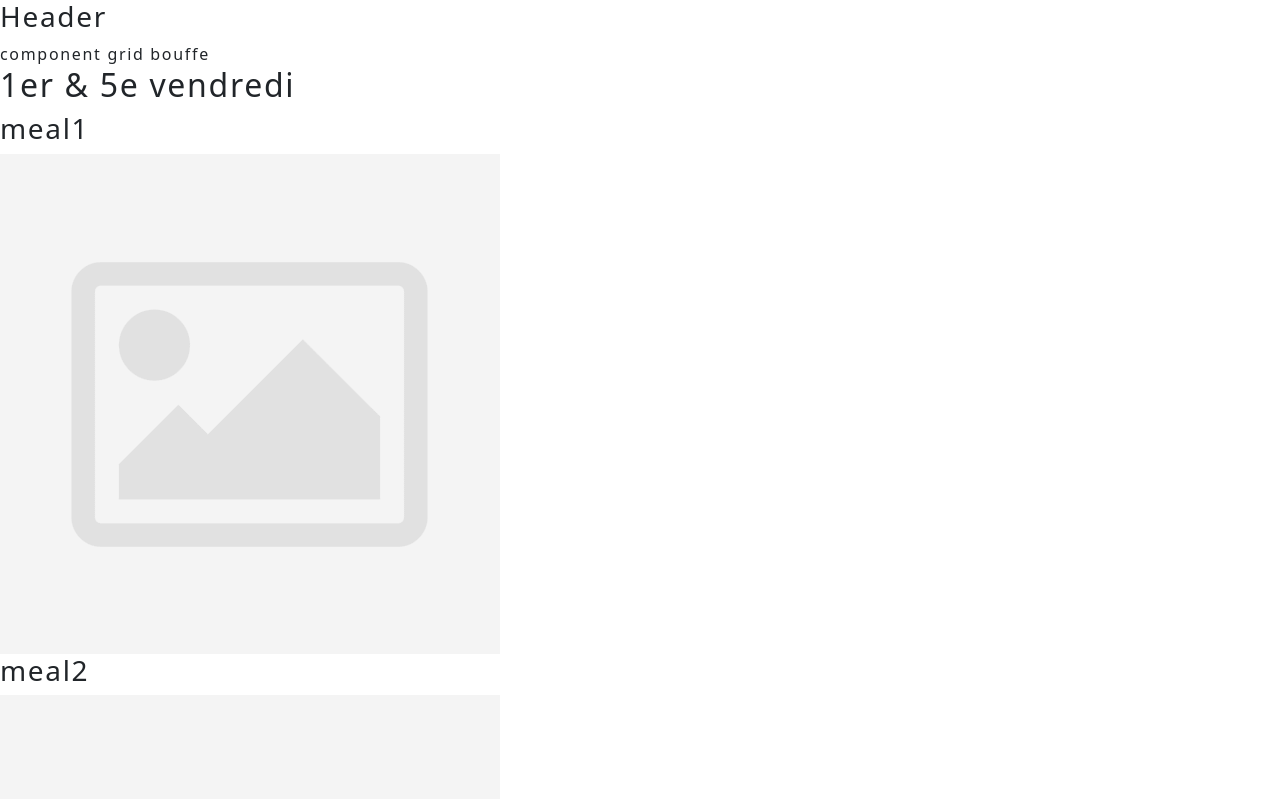
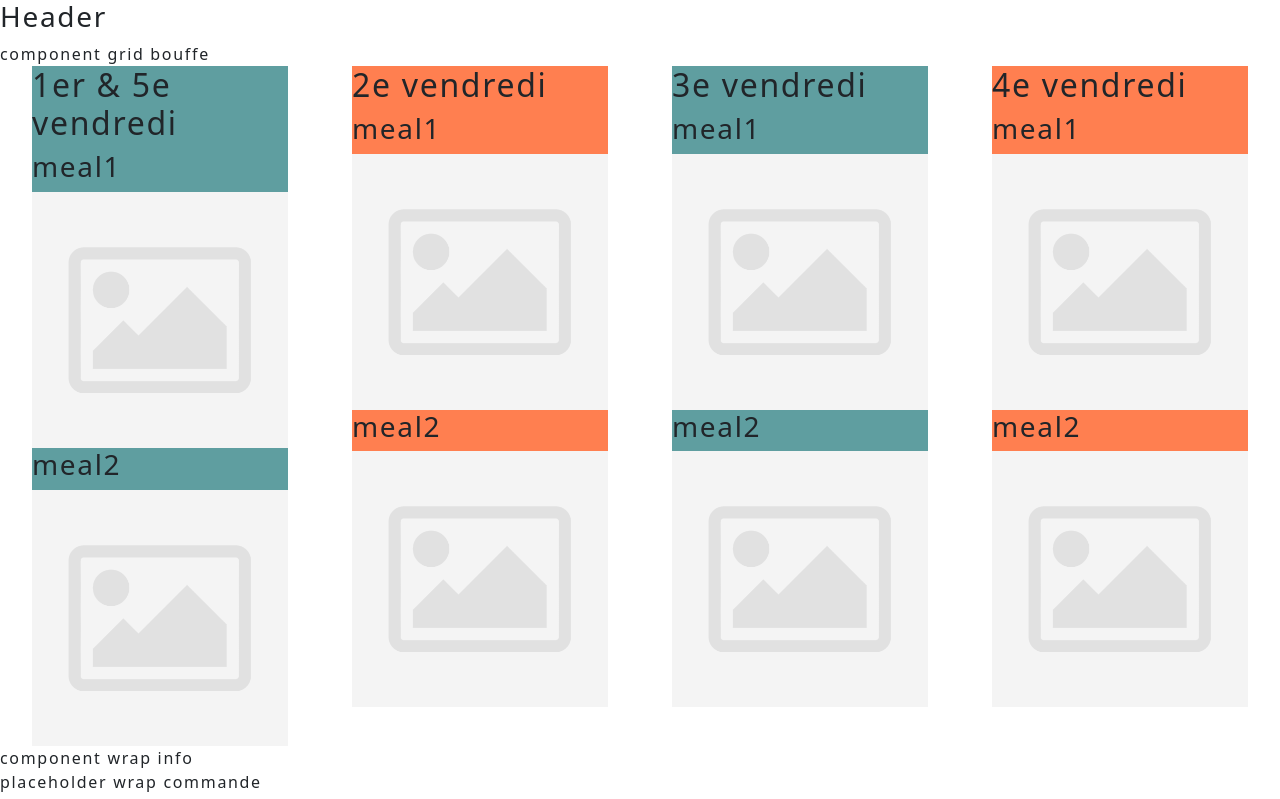
Before and after one commit to Kebrouh/cagiotti, a Vue app: page /#/ in a window 1280 px wide. Shown: the top 799 px of the page. Built offline with nearby package versions, Linux system fonts and the light colour scheme.

Commit message:
feature-gridMeal-posBase

```diff
--- a/src/assets/main.scss
+++ b/src/assets/main.scss
@@ -8,6 +8,6 @@
 @import './scss/base/typo';
 @import './scss/base/variables';
 
-// @import './scss/components/components.scss';
+@import './scss/components/components.scss';
 
 @import './node_modules/bootstrap/scss/bootstrap.scss';
--- a/src/assets/scss/base/_mixins.scss
+++ b/src/assets/scss/base/_mixins.scss
@@ -0,0 +1,25 @@
+// = = = = = = = = = = = = = = = = = = = = = = = = =
+//  Auteur : Olivier Daigneault
+// = = = = = = = = = = = = = = = = = = = = = = = = =
+
+@mixin setFlex($direction, $justify, $align){
+    display: flex;
+    flex-direction: $direction;
+    justify-content: $justify;
+    align-items: $align;
+}
+
+@mixin debug {
+    border : 5px red solid;
+}
+
+@mixin breakpoint-min($screen){
+    @media (min-width: #{$screen}px){
+        @content;
+    }
+ }
+
+@mixin resetBox{
+    padding : 0;
+    margin: 0;
+}
--- /dev/null
+++ b/src/assets/scss/components/components.scss
@@ -0,0 +1,5 @@
+@import "header/header.scss";
+
+@import "grid-meal/grid-meal.scss";
+
+@import "footer/footer.scss";
--- /dev/null
+++ b/src/assets/scss/components/grid-meal/grid-meal.scss
@@ -0,0 +1,136 @@
+.grid-meal{
+    position: relative;
+    width: 100%;
+
+    &>.grid{
+        @include setFlex(row, space-around, start);
+        position: relative;
+        margin: 0 auto;
+        width: 100%;
+
+        &>.groupe1{
+            width: 20%;
+
+            //temporaire !!!
+            background-color: cadetblue;
+
+            &>.meal1{
+                width: 100%;
+
+                &>.wrapImg{
+                    width: 100%;
+
+                    &>img{
+                        width: 100%;
+                        object-fit: cover;
+                    }
+                }
+            }
+            &>.meal2{
+                width: 100%;
+
+                &>.wrapImg{
+                    width: 100%;
+
+                    &>img{
+                        width: 100%;
+                        object-fit: cover;
+                    }
+                }
+            }
+        }
+        &>.groupe2{
+            width: 20%;
+
+            //temporaire !!!
+            background-color: coral;
+
+            &>.meal1{
+                width: 100%;
+
+                &>.wrapImg{
+                    width: 100%;
+
+                    &>img{
+                        width: 100%;
+                        object-fit: cover;
+                    }
+                }
+            }
+            &>.meal2{
+                width: 100%;
+
+                &>.wrapImg{
+                    width: 100%;
+
+                    &>img{
+                        width: 100%;
+                        object-fit: cover;
+                    }
+                }
+            }
+        }
+        &>.groupe3{
+            width: 20%;
+
+            //temporaire !!!
+            background-color: cadetblue;
+
+            &>.meal1{
+                width: 100%;
+
+                &>.wrapImg{
+                    width: 100%;
+
+                    &>img{
+                        width: 100%;
+                        object-fit: cover;
+                    }
+                }
+            }
+            &>.meal2{
+                width: 100%;
+
+                &>.wrapImg{
+                    width: 100%;
+
+                    &>img{
+                        width: 100%;
+                        object-fit: cover;
+                    }
+                }
+            }
+        }
+        &>.groupe4{
+            width: 20%;
+
+            //temporaire !!!
+            background-color: coral;
+
+            &>.meal1{
+                width: 100%;
+
+                &>.wrapImg{
+                    width: 100%;
+
+                    &>img{
+                        width: 100%;
+                        object-fit: cover;
+                    }
+                }
+            }
+            &>.meal2{
+                width: 100%;
+
+                &>.wrapImg{
+                    width: 100%;
+
+                    &>img{
+                        width: 100%;
+                        object-fit: cover;
+                    }
+                }
+            }
+        }
+    }
+}
--- a/src/components/AffichageData/AffichageGridMeal.vue
+++ b/src/components/AffichageData/AffichageGridMeal.vue
@@ -11,13 +11,13 @@
                 <h2>1er &amp; 5e vendredi</h2>
                 <div class="meal1">
                     <h3>meal1</h3>
-                    <div class="warpImg">
+                    <div class="wrapImg">
                         <img src="@/assets/img/no-img.png" alt="img-placeholder">
                     </div>
                 </div>
                 <div class="meal2">
                     <h3>meal2</h3>
-                    <div class="warpImg">
+                    <div class="wrapImg">
                         <img src="@/assets/img/no-img.png" alt="img-placeholder">
                     </div>
                 </div>
@@ -26,13 +26,13 @@
                 <h2>2e vendredi</h2>
                 <div class="meal1">
                     <h3>meal1</h3>
-                    <div class="warpImg">
+                    <div class="wrapImg">
                         <img src="@/assets/img/no-img.png" alt="img-placeholder">
                     </div>
                 </div>
                 <div class="meal2">
                     <h3>meal2</h3>
-                    <div class="warpImg">
+                    <div class="wrapImg">
                         <img src="@/assets/img/no-img.png" alt="img-placeholder">
                     </div>
                 </div>
@@ -41,13 +41,13 @@
                 <h2>3e vendredi</h2>
                 <div class="meal1">
                     <h3>meal1</h3>
-                    <div class="warpImg">
+                    <div class="wrapImg">
                         <img src="@/assets/img/no-img.png" alt="img-placeholder">
                     </div>
                 </div>
                 <div class="meal2">
                     <h3>meal2</h3>
-                    <div class="warpImg">
+                    <div class="wrapImg">
                         <img src="@/assets/img/no-img.png" alt="img-placeholder">
                     </div>
                 </div>
@@ -56,13 +56,13 @@
                 <h2>4e vendredi</h2>
                 <div class="meal1">
                     <h3>meal1</h3>
-                    <div class="warpImg">
+                    <div class="wrapImg">
                         <img src="@/assets/img/no-img.png" alt="img-placeholder">
                     </div>
                 </div>
                 <div class="meal2">
                     <h3>meal2</h3>
-                    <div class="warpImg">
+                    <div class="wrapImg">
                         <img src="@/assets/img/no-img.png" alt="img-placeholder">
                     </div>
                 </div>
```
Also changed, not shown: src/assets/scss/components/footer/footer.scss (added), src/assets/scss/components/header/header.scss (added).
